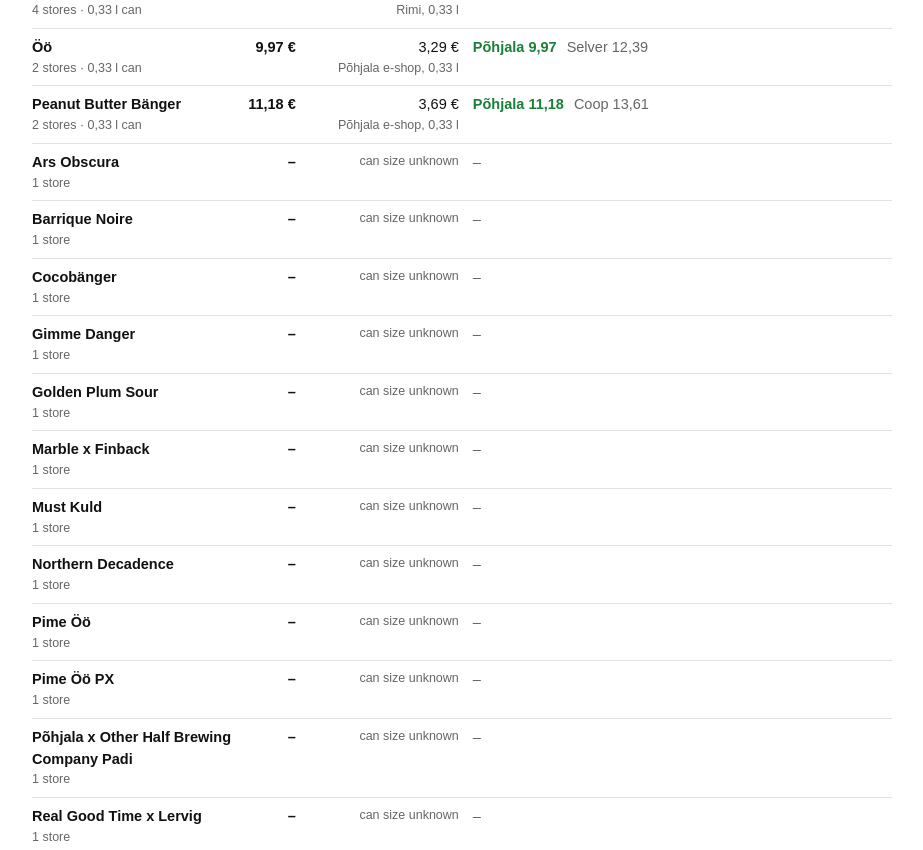
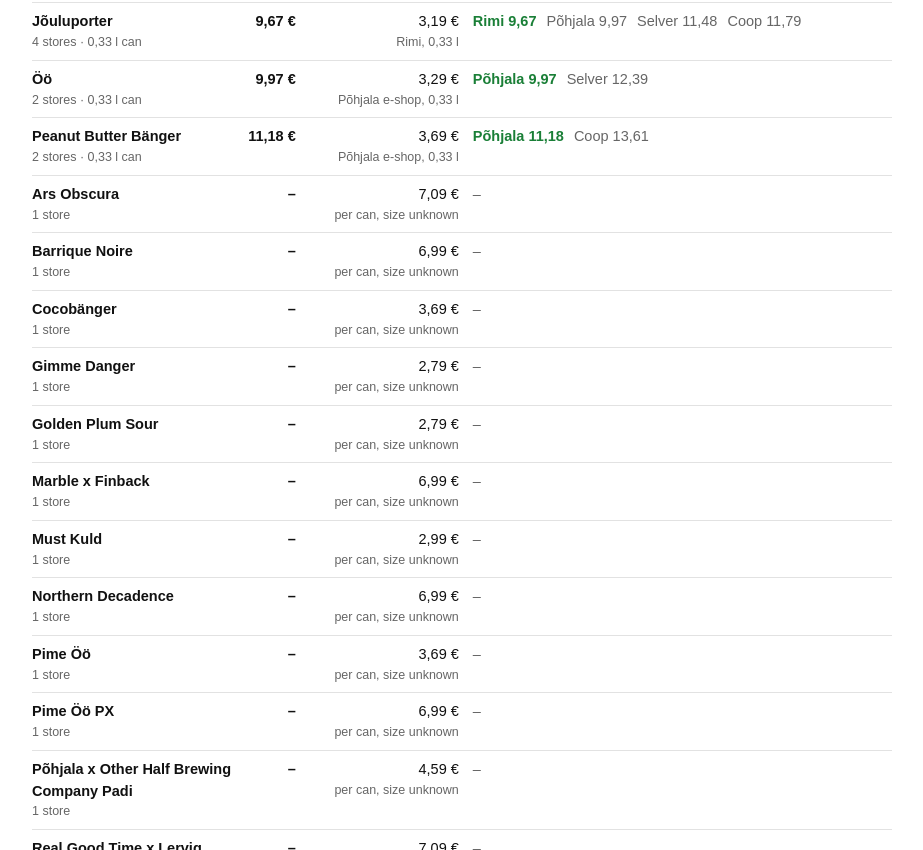
Before and after one commit to ivoarnover/zewa-tracker, a plain HTML site: page docs/pohjala/index.html in a window 1280 px wide. Shown: the part 1950-2800 px from the top of the page, without its empty margins (178-1101 px from the left). Drawn offline with Linux system fonts and the light colour scheme.

Commit message:
Põhjala page: cases toggle, per-can price when size unknown
Co-Authored-By: Claude Opus 5.5 <noreply@anthropic.com>

```diff
--- a/docs/pohjala/index.html
+++ b/docs/pohjala/index.html
@@ -70,6 +70,7 @@ footer p{margin:0 0 8px}
       </select></label>
     <label><input type="checkbox" id="af"> alcohol-free only</label>
     <label><input type="checkbox" id="multi"> sold in 2+ stores</label>
+    <label><input type="checkbox" id="cases" checked> include 24-can cases</label>
   </div>
   <table>
     <thead><tr><th>Beer</th><th class="r">Best €/l</th><th class="r hide-s">Best price</th><th class="hide-s">€/l per store</th></tr></thead>
@@ -121,7 +122,8 @@ function analyse() {
   const today = [...new Set(hist.map(r => r.date))].sort().pop();
   const dayMs = 864e5, t0 = Date.parse(today);
   for (const b of beers) {
-    const shelf = b.offers.filter(o => !isWolt(o.store) && o.per_litre != null && !o.stale);
+    const cases = document.getElementById("cases").checked;
+    const shelf = b.offers.filter(o => !isWolt(o.store) && o.per_litre != null && !o.stale && (cases || o.pack === 1));
     b.best = shelf.sort((x, y) => x.per_litre - y.per_litre)[0] || null;
     b.storeCount = new Set(b.offers.filter(o => !isWolt(o.store)).map(o => o.store)).size;
     const days = byBeer[b.key] || {}, prev = Object.keys(days).filter(d => d < today).sort();
@@ -165,7 +167,7 @@ function table() {
     : sort === "stores" ? (a, c) => c.storeCount - a.storeCount || L(a) - L(c) : (a, c) => L(a) - L(c));
   document.getElementById("rows").innerHTML = list.map(b => {
     const perStore = {};
-    for (const o of b.offers) if (o.per_litre != null && (!(o.store in perStore) || o.per_litre < perStore[o.store].per_litre)) perStore[o.store] = o;
+    for (const o of b.offers) if (o.per_litre != null && (document.getElementById("cases").checked || o.pack === 1) && (!(o.store in perStore) || o.per_litre < perStore[o.store].per_litre)) perStore[o.store] = o;
     const stores = Object.values(perStore).sort((x, y) => x.per_litre - y.per_litre).map(o =>
       `<span class="${b.best && o.store === b.best.store ? "best" : ""} ${isWolt(o.store) ? "wolt" : ""}">${SHORT[o.store] || o.store} ${(+o.per_litre).toFixed(2).replace(".", ",")}</span>`).join("");
     const bb = b.best;
@@ -173,7 +175,7 @@ function table() {
       <td><b>${esc(b.name)}</b>${b.alcohol_free ? ' <span class="meta">alcohol-free</span>' : ""}${b.label ? ` <span class="tag">${esc(b.label)}</span>` : ""}
         <small>${b.storeCount} store${b.storeCount === 1 ? "" : "s"}${b.volume_l ? " · " + String(b.volume_l).replace(".", ",") + " l can" : ""}</small>${bb ? `<small class="show-s">best: ${esc(storeName(bb.store))}, ${esc(packTxt(bb))} for ${eur(bb.best)}</small>` : ""}</td>
       <td class="r num"><b>${bb ? eur(bb.per_litre) : "–"}</b></td>
-      <td class="r num hide-s">${bb ? `${eur(bb.best)}<small>${esc(storeName(bb.store))}, ${esc(packTxt(bb))}</small>` : "<small>can size unknown</small>"}</td>
+      <td class="r num hide-s">${bb ? `${eur(bb.best)}<small>${esc(storeName(bb.store))}, ${esc(packTxt(bb))}</small>` : (b.offers[0] ? `${eur(b.offers[0].per_can)}<small>per can, size unknown</small>` : "")}</td>
       <td class="stores hide-s">${stores || "<span>–</span>"}</td></tr>`;
     if (open === b.key) row += `<tr class="detail"><td colspan="4">${detail(b)}</td></tr>`;
     return row;
@@ -226,6 +228,7 @@ async function load() {
   document.getElementById("updated").textContent = "Last update: " + d.toLocaleDateString("et-EE") + " " + d.toLocaleTimeString("et-EE", {hour: "2-digit", minute: "2-digit"}) + ` · ${beers.length} beers`;
   summary(); table();
   for (const id of ["q", "sort", "af", "multi"]) document.getElementById(id).addEventListener("input", table);
+  document.getElementById("cases").addEventListener("input", () => { analyse(); summary(); table(); });
   const bad = Object.entries(latest.status).filter(([, s]) => !s.ok);
   document.getElementById("problems").hidden = !bad.length;
   document.getElementById("stores").innerHTML = bad.map(([s, st]) => `<li><b>${esc(storeName(s))}</b>: <span class="bad">could not be read today, showing data from ${fmtDate(st.last_ok) || "never"}</span></li>`).join("");
```
